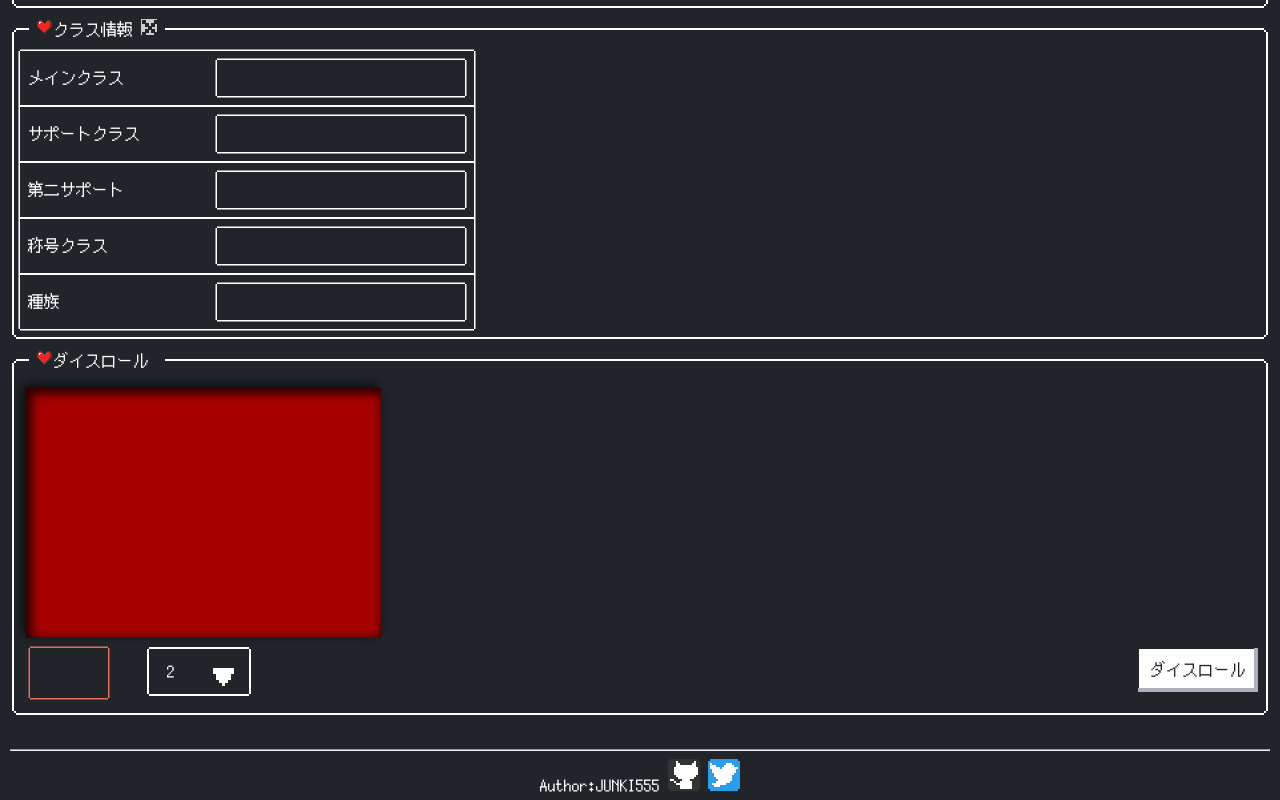
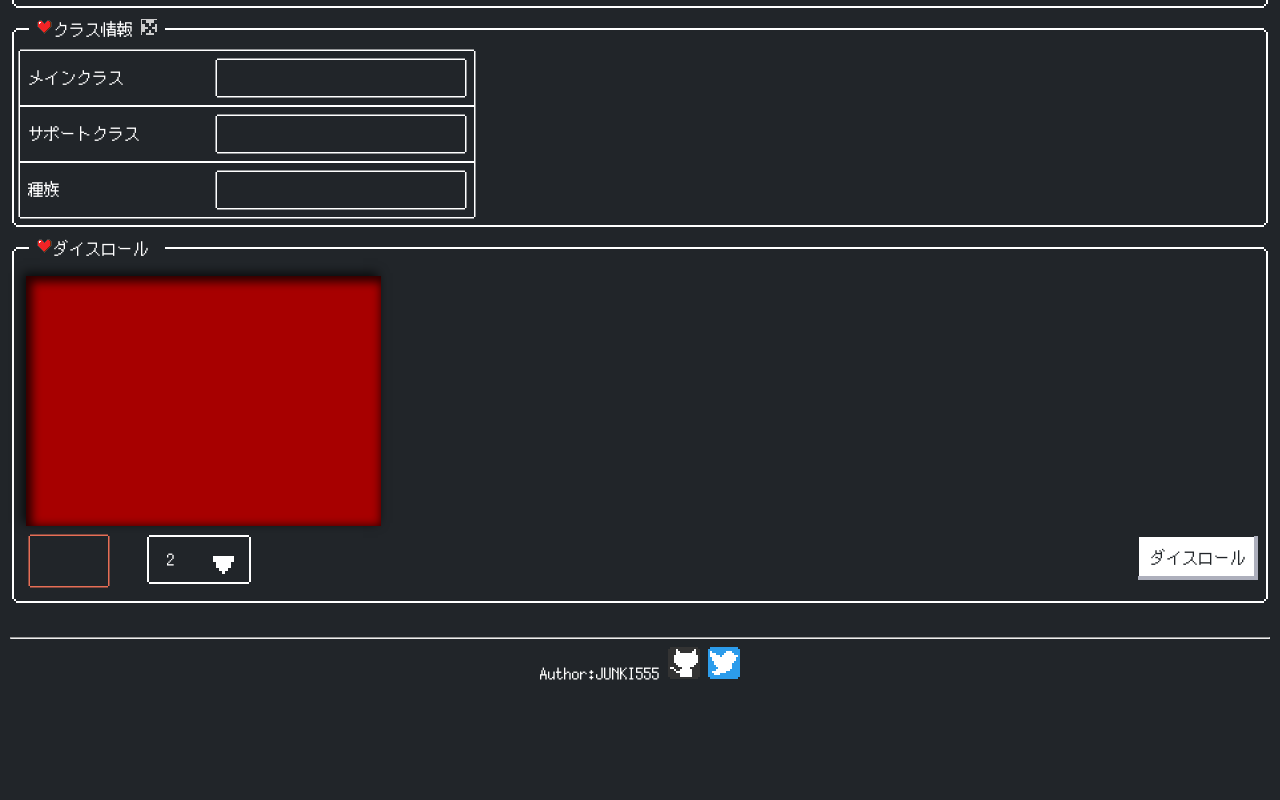
Before and after one commit to JUNKI555/ARRPG2E_CS, a Svelte app: page / in a window 1280 px wide. Shown: the part 850-1650 px from the top of the page. After the commit the page ends 1538 px from the top, so only its background shows below. Built offline with nearby package versions, Linux system fonts and the light colour scheme.

Commit message:
:fire: 基本ルールブックにないシステムを削除

```diff
--- a/src/components/ClassInfo.svelte
+++ b/src/components/ClassInfo.svelte
@@ -47,22 +47,6 @@
       <tr>
         <td>
           <div class="nes-field is-inline">
-            <label for="input_secondary_support_class">第二サポート</label>
-            <input type="text" id="input_secondary_support_class" class="nes-input is-dark">
-          </div>
-        </td>
-      </tr>
-      <tr>
-        <td>
-          <div class="nes-field is-inline">
-            <label for="input_named_class">称号クラス</label>
-            <input type="text" id="input_named_class" class="nes-input is-dark">
-          </div>
-        </td>
-      </tr>
-      <tr>
-        <td>
-          <div class="nes-field is-inline">
             <label for="input_family">種族</label>
             <input type="text" list="list_family" id="input_family" class="nes-input is-dark">
             <datalist id="list_family">
```
